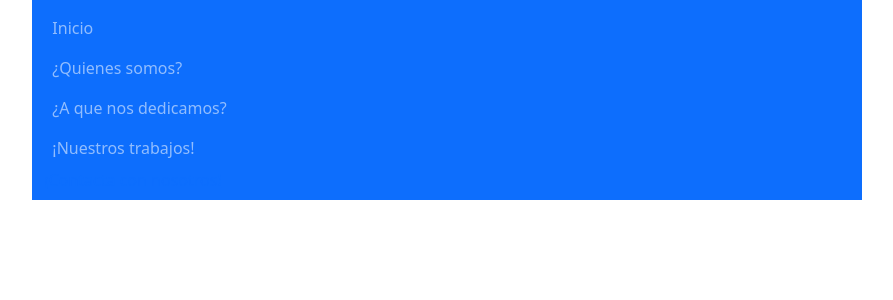
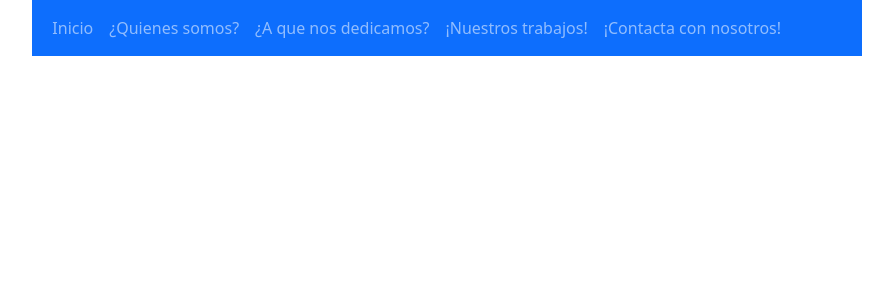
Before and after one commit to Lluisespertcuquerella/webrestauracio, a PHP site: page /index.php in a window 1280 px wide. Shown: the top 300 px of the page, without its empty margins (193-1086 px from the left). Run offline with PHP 8.4, Linux system fonts and the light colour scheme.

Commit message:
Arreglado el error del menú!

```diff
--- a/vista/inicio.php
+++ b/vista/inicio.php
@@ -17,10 +17,16 @@
                                 <ul class="navbar-nav">
                                     <li class="nav-item">
                                         <a class="nav-link" href="#">Inicio</a>
+                                    </li>
                                         <a class="nav-link" href="#">¿Quienes somos?</a>
+                                    <li>
+                                    </li>
                                         <a class="nav-link" href="#">¿A que nos dedicamos?</a>
+                                    <li>
                                         <a class="nav-link" href="#">¡Nuestros trabajos!</a>
-                                        <a class="nav link" href="#">¡Contacta con nosotros!</a>
+                                    </li>
+                                    <li>
+                                        <a class="nav-link" href="#">¡Contacta con nosotros!</a>
                                     </li>
                                 </ul>
                             </div>
```
